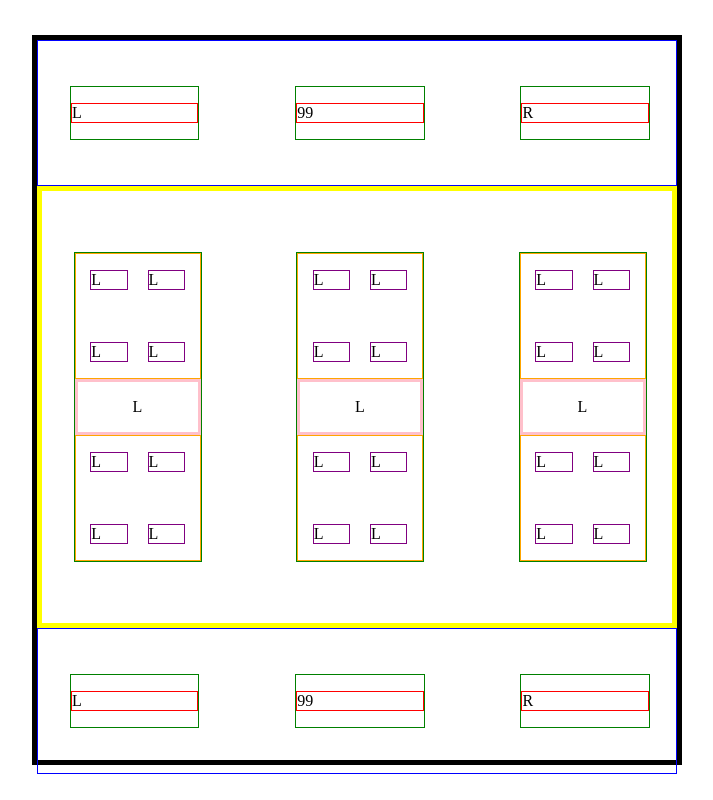
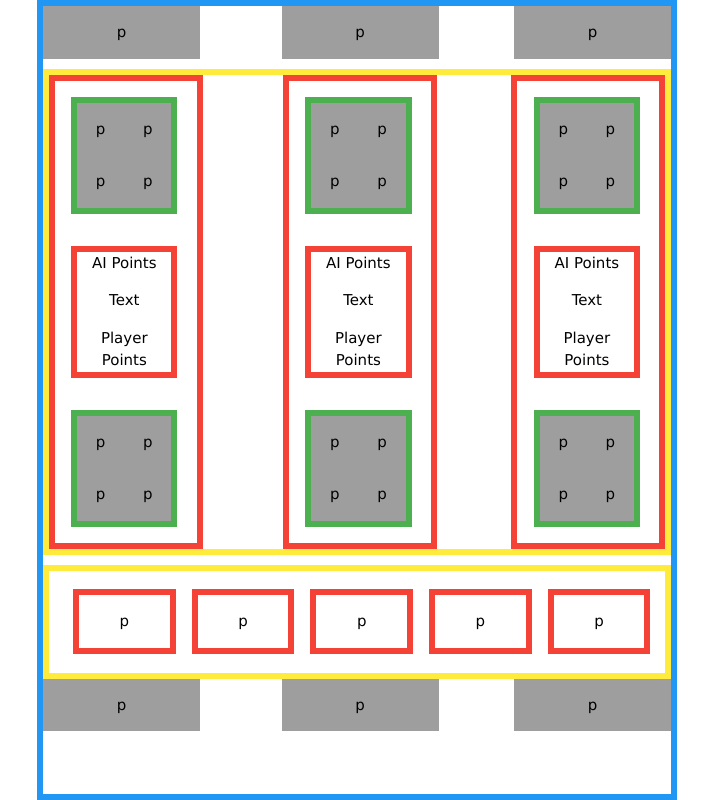
Before and after one commit to Bruggles718/marvel-snap-ai, a website: page src/client/index.html in a window 1280 px wide. Shown: the whole page, without its empty margins (283-996 px from the left). Drawn offline with nearby package versions, Linux system fonts and the light colour scheme.

Commit message:
Made a html for us

```diff
--- /dev/null
+++ b/src/client/App.css
@@ -0,0 +1,46 @@
+#Gameplay-Area {
+    position: absolute;
+    left: 50%;
+    top: 50%;
+
+    height: 100%;
+    transform: translate(-50%, -50%);
+}
+
+
+#CosmicCube {
+    margin-right: 12%;
+    margin-left: 13%;
+}
+
+#Energy {
+    margin-right: 12%;
+    margin-left: 13%;
+}
+
+#PlayArea {
+    margin-top: 10px;
+    margin-bottom: 10px;
+}
+
+#MiddleColumn {
+    margin-right: 12%;
+    margin-left: 13%;
+}
+
+#RightColumn {
+    padding-left: 1px;
+}
+
+
+.left-padding {
+    margin-left: 24px;
+}
+
+.deck-height {
+    height: 114px;
+}
+.deck {
+    display: flex;
+    align-items: center;
+}
--- a/src/client/index.html
+++ b/src/client/index.html
@@ -7,93 +7,121 @@
     <meta name="viewport" content="width=device-width, initial-scale=1.0">
     <meta name="keywords" content="HTML, CSS">
     <meta name="description" content="Test website">
-    <link rel="stylesheet" type="text/css" href="testing.css" />
+    <link rel="stylesheet" href="https://www.w3schools.com/w3css/4/w3.css">
+    <link rel="stylesheet" type="text/css" href="App.css" />
     <title>Document</title>
 </head>
 <body>
-    <div class="Center">
-        <div class="Header">
-            <div class="Player">
-                <p class="PlayerName">L</p>
+    <div id="Gameplay-Area" class="w3-topbar w3-bottombar w3-leftbar w3-border-blue w3-rightbar">
+        <div id="Header" class="w3-row">
+            <div id="PlayerImg" class="w3-col s3 w3-center w3-grey"><p>p</p></div>
+            <div id="CosmicCube" class="w3-col s3 w3-center w3-grey"><p>p</p></div>
+            <div id="AIImg" class="w3-col s3 w3-center w3-grey"><p>p</p></div>
         </div>
-
-            <div class="TimeCenter">
-                <p class="Time">99</p>
+        <!-- Where the cards are played -->
+        <div id="PlayArea" class="w3-row w3-topbar w3-bottombar w3-leftbar w3-border-yellow w3-rightbar">
+            <div id="LeftColumn" class="w3-col l3 w3-topbar w3-bottombar w3-leftbar w3-border-red w3-rightbar">
+                <div id="TopLeftAICards" class="w3-margin-top w3-margin-bottom w3-col l9 w3-center w3-topbar w3-bottombar w3-leftbar w3-border-green w3-rightbar w3-margin-left">
+                    <!-- Can rename using what the index would be -->
+                    <!-- Like 'AI Col-0 Row-0' -->
+                    <div id="LeftTop-TopRow" class="w3-row">
+                        <div id="LeftTop-TopLeftAICard" class="w3-col s6 w3-center w3-grey"><p>p</p></div>
+                        <div id="LeftTop-TopRightAICard" class="w3-col s6 w3-center w3-grey"><p>p</p></div>
                     </div>
-
-            <div class="AI">
-                <p class="AIName">R</p>
+                    <div id="LeftTop-BottomRow" class="w3-row">
+                        <div id="LeftTop-BottomLeftAICard"class="w3-col s6 w3-center w3-grey"><p>p</p></div>
+                        <div id="LeftTop-BottomRightAICard"class="w3-col s6 w3-center w3-grey"><p>p</p></div>
                     </div>
 
                 </div>
-        <div class="MiddleArea">
-            <div class="MiddleAreaLeft">
-                <div class="MiddleLeftTop">
-                    <p class="TopLeft">L</p>
-                    <p class="TopRight">L</p>
-                    <p class="BottomLeft">L</p>
-                    <p class="BottomRight">L</p>
+                <div id="LeftLocation" class="w3-margin-top w3-margin-bottom w3-col l9 w3-center w3-topbar w3-bottombar w3-leftbar w3-border-red w3-rightbar w3-margin-left">
+                    <header>AI Points</header>
+                    <p>Text</p>
+                    <header>Player Points</header>
                 </div>
-                <div class="MiddleCard">
-                    <p class="Card">L</p>
+                <div id="BottomLeftPlayerCards" class="w3-margin-top w3-margin-bottom w3-col l9 w3-center w3-topbar w3-bottombar w3-leftbar w3-border-green w3-rightbar w3-margin-left">
+                    <div id="LeftBottom-TopRow" class="w3-row">
+                        <div id="LeftBottom-BottmLeftPlayerCard" class="w3-col s6 w3-center w3-grey"><p>p</p></div>
+                        <div id="LeftBottom-BottomRightPlayerCard" class="w3-col s6 w3-center w3-grey"><p>p</p></div>
                     </div>
-                <div class="MiddleLeftBottom">
-                    <p class="TopLeft">L</p>
-                    <p class="TopRight">L</p>
-                    <p class="BottomLeft">L</p>
-                    <p class="BottomRight">L</p>
+                    <div id="LeftBottom-BottomRow" class="w3-row">
+                        <div id="LeftBottom-BottomLeftPlayerCard"class="w3-col s6 w3-center w3-grey"><p>p</p></div>
+                        <div id="LeftBottom-BottomRightPlayerCard"class="w3-col s6 w3-center w3-grey"><p>p</p></div>
                     </div>
                 </div>
-            <div class="MiddleAreaMiddle">
-                <div class="MiddleLeftTop">
-                    <p class="TopLeft">L</p>
-                    <p class="TopRight">L</p>
-                    <p class="BottomLeft">L</p>
-                    <p class="BottomRight">L</p>
             </div>
-                <div class="MiddleCard">
-                    <p class="Card">L</p>
+            <div id="MiddleColumn" class="w3-col l3 w3-topbar w3-bottombar w3-leftbar w3-border-red w3-rightbar">
+                <div id="TopMiddleAICards" class="w3-margin-top w3-margin-bottom w3-col l9 w3-center w3-topbar w3-bottombar w3-leftbar w3-border-green w3-rightbar w3-margin-left">
+                    <!-- Can rename using what the index would be -->
+                    <!-- Like 'AI Col-0 Row-0' -->
+                    <div id="MiddleTop-TopRow" class="w3-row">
+                        <div id="MiddleTop-TopLeftAICard" class="w3-col s6 w3-center w3-grey"><p>p</p></div>
+                        <div id="MiddleTop-TopRightAICard" class="w3-col s6 w3-center w3-grey"><p>p</p></div>
                     </div>
-                <div class="MiddleLeftBottom">
-                    <p class="TopLeft">L</p>
-                    <p class="TopRight">L</p>
-                    <p class="BottomLeft">L</p>
-                    <p class="BottomRight">L</p>
+                    <div id="MiddleTop-BottomRow" class="w3-row">
+                        <div id="MiddleTop-BottomLeftAICard"class="w3-col s6 w3-center w3-grey"><p>p</p></div>
+                        <div id="MiddleTop-BottomRightAICard"class="w3-col s6 w3-center w3-grey"><p>p</p></div>
+                    </div>
+
+                </div>
+                <div id="MiddleLocation" class="w3-margin-top w3-margin-bottom w3-col l9 w3-center w3-topbar w3-bottombar w3-leftbar w3-border-red w3-rightbar w3-margin-left">
+                    <header>AI Points</header>
+                    <p>Text</p>
+                    <header>Player Points</header>
+                </div>
+                <div id="BottomMiddlePlayerCards" class="w3-margin-top w3-margin-bottom w3-col l9 w3-center w3-topbar w3-bottombar w3-leftbar w3-border-green w3-rightbar w3-margin-left">
+                    <div id="MiddleBottom-TopRow" class="w3-row">
+                        <div id="MiddleBottom-TopLeftPlayerCard" class="w3-col s6 w3-center w3-grey"><p>p</p></div>
+                        <div id="MiddleBottom-TopRightPlayerCard" class="w3-col s6 w3-center w3-grey"><p>p</p></div>
+                    </div>
+                    <div id="MiddleBottom-BottomRow" class="w3-row">
+                        <div id="MiddleBottom-BottmLeftPlayerCard"class="w3-col s6 w3-center w3-grey"><p>p</p></div>
+                        <div id="MiddleBottom-BottomRightPlayerCard"class="w3-col s6 w3-center w3-grey"><p>p</p></div>
                     </div>
                 </div>
-            <div class="MiddleAreaRight">
-                <div class="MiddleLeftTop">
-                    <p class="TopLeft">L</p>
-                    <p class="TopRight">L</p>
-                    <p class="BottomLeft">L</p>
-                    <p class="BottomRight">L</p>
             </div>
-                <div class="MiddleCard">
-                    <p class="Card">L</p>
+            <div id="RightColumn" class="w3-col l3 w3-topbar w3-bottombar w3-leftbar w3-border-red w3-rightbar">
+                <div id="TopRightAICards" class="w3-margin-top w3-margin-bottom w3-col l9 w3-center w3-topbar w3-bottombar w3-leftbar w3-border-green w3-rightbar w3-margin-left">
+                    <!-- Can rename using what the index would be -->
+                    <!-- Like 'AI Col-0 Row-0' -->
+                    <div id="RightTop-TopRow" class="w3-row">
+                        <div id="RightTop-TopLeftAICard" class="w3-col s6 w3-center w3-grey"><p>p</p></div>
+                        <div id="RightTop-TopRightAICard" class="w3-col s6 w3-center w3-grey"><p>p</p></div>
                     </div>
-                <div class="MiddleLeftBottom">
-                    <p class="TopLeft">L</p>
-                    <p class="TopRight">L</p>
-                    <p class="BottomLeft">L</p>
-                    <p class="BottomRight">L</p>
+                    <div id="RightTop-BottomRow" class="w3-row">
+                        <div id="RightTop-BottomLeftAICard"class="w3-col s6 w3-center w3-grey"><p>p</p></div>
+                        <div id="RightTop-BottomRightAICard"class="w3-col s6 w3-center w3-grey"><p>p</p></div>
+                    </div>
+
+                </div>
+                <div id="RightLocation" class="w3-margin-top w3-margin-bottom w3-col l9 w3-center w3-topbar w3-bottombar w3-leftbar w3-border-red w3-rightbar w3-margin-left">
+                    <header>AI Points</header>
+                    <p>Text</p>
+                    <header>Player Points</header>
+                </div>
+                <div id="BottomRightPlayerCards" class="w3-margin-top w3-margin-bottom w3-col l9 w3-center w3-topbar w3-bottombar w3-leftbar w3-border-green w3-rightbar w3-margin-left">
+                    <div id="RightBottom-TopRow" class="w3-row">
+                        <div id="RightBottom-TopLeftPlayerCard" class="w3-col s6 w3-center w3-grey"><p>p</p></div>
+                        <div id="RighteBottom-TopRightPlayerCard" class="w3-col s6 w3-center w3-grey"><p>p</p></div>
+                    </div>
+                    <div id="RightBottom-BottomRow" class="w3-row">
+                        <div id="RightBottom-BottmLeftPlayerCard"class="w3-col s6 w3-center w3-grey"><p>p</p></div>
+                        <div id="RightBottom-BottomRightPlayerCard"class="w3-col s6 w3-center w3-grey"><p>p</p></div>
                     </div>
                 </div>
-
-
             </div>
-        <div class="Header">
-            <div class="Player">
-                <p class="PlayerName">L</p>
         </div>
-
-            <div class="TimeCenter">
-                <p class="Time">99</p>
+        <div id="PlayerDeck" class="w3-row deck deck-height w3-center w3-topbar w3-bottombar w3-leftbar w3-border-yellow w3-rightbar">
+            <div id="Card-3" class="w3-col left-padding w3-margin-right l2 w3-topbar w3-bottombar w3-leftbar w3-border-red w3-rightbar"><p>p</p></div>
+            <div id="Card-1" class="w3-col w3-margin-right l2 w3-topbar w3-bottombar w3-leftbar w3-border-red w3-rightbar"><p>p</p></div>
+            <div id="Card-0" class="w3-col w3-margin-right l2 w3-topbar w3-bottombar w3-leftbar w3-border-red w3-rightbar"><p>p</p></div>
+            <div id="Card-2" class="w3-col l2 w3-margin-right w3-topbar w3-bottombar w3-leftbar w3-border-red w3-rightbar"><p>p</p></div>
+            <div id="Card-4" class="w3-col l2 w3-topbar w3-bottombar w3-leftbar w3-border-red w3-rightbar"><p>p</p></div>
         </div>
-
-            <div class="AI">
-                <p class="AIName">R</p>
-            </div>
-
+        <div id="PlayerOptions" class="w3-row">
+            <div id="Retreat" class="w3-col s3 w3-center w3-grey"><p>p</p></div>
+            <div id="Energy" class="w3-col s3 w3-center w3-grey"><p>p</p></div>
+            <div id="TurnNumber" class="w3-col s3 w3-center w3-grey"><p>p</p></div>
         </div>
     </div>
 </body>
```
Also changed, not shown: src/client/test.html (added, +100 -0 lines). Lines whose indentation alone changed are shown as unchanged.
